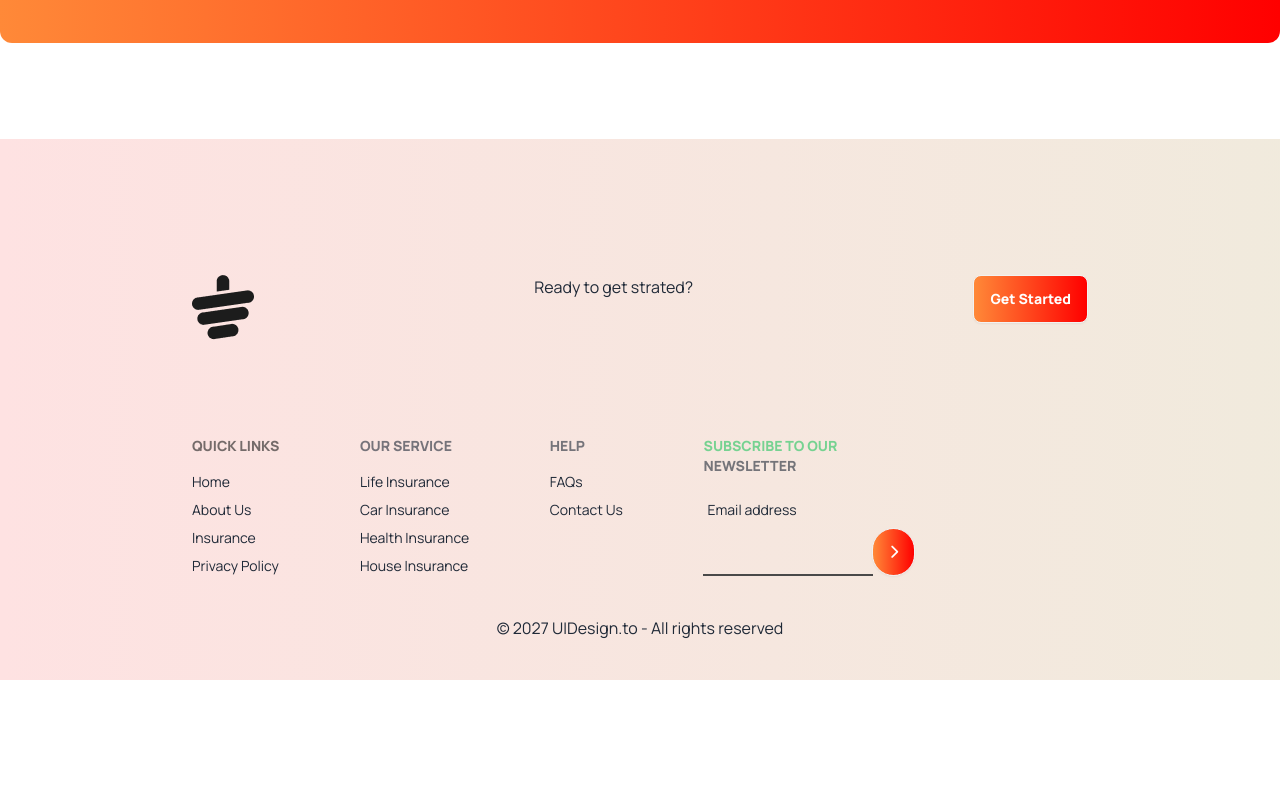
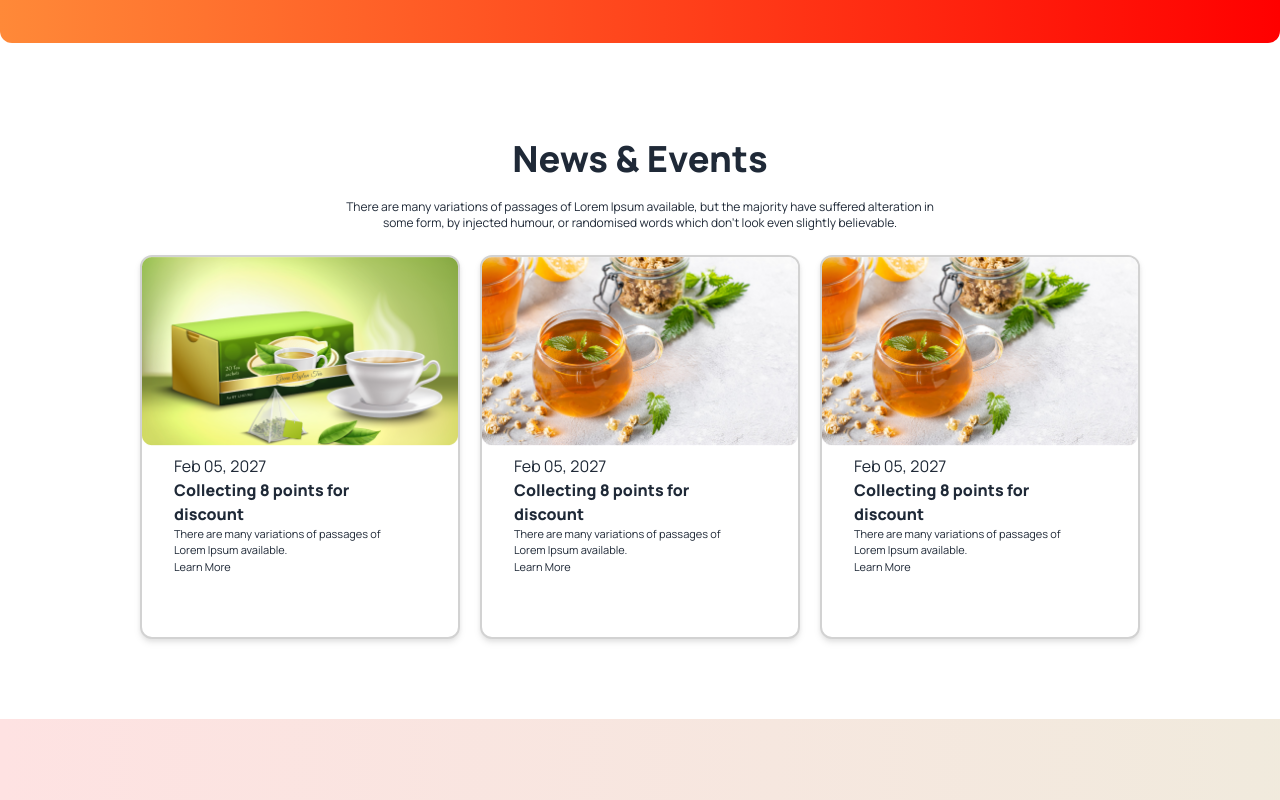
Before and after one commit to Harun3821/daisyui.tailwind, a plain HTML site: page index.html in a window 1280 px wide. Shown: the part 2440-3240 px from the top of the page. Before the commit the page ends 3120 px from the top, so only its background shows below. Drawn offline with nearby package versions, Linux system fonts and the light colour scheme.

Commit message:
first commit tea img section

```diff
--- a/index.html
+++ b/index.html
@@ -174,12 +174,68 @@
     </div>
   </div>
    </section>
+    <!---Events--section-text section----->
+ <section class="my-6 flex justify-center">
+  <div class="text-4xl text-center">
+    <h2 class="font-extrabold mb-5">News & Events</h2>
+    <p class="text-xs font-normal">There are many variations of passages of Lorem Ipsum available, but the majority have suffered alteration in<br>some form, by injected humour, or randomised words which don't look even slightly believable.</p>
+  </div>
+ </section>
+
+
+   <!----News--&--Events--section-- tea item---->
+   <section class="flex gap-5 flex-col  lg:flex-row  items-center justify-center">
+      <!-----items--tea--div------->
+      <div class="w-80 h-96 bg-[#FFF] border-2 drop-shadow-md  border-[#D2D2D2]  rounded-xl">
+      <img class=" items-center justify-center" src="img/news-1.png">
+     <div class="ml-5 p-2 px-3">
+      <h6>Feb 05, 2027</h6>
+      <h3 class="font-extrabold">Collecting 8 points for<br>discount</h3>
+      <p class="text-[11px]">There are many variations of passages of<br>Lorem Ipsum available.
+        <br>
+        Learn More
+      </p>
+     </div>
+
+      </div>
+      <div class="w-80 h-96 bg-[#FFF] border-2 drop-shadow-md  border-[#D2D2D2] rounded-xl">
+        <img class=" items-center justify-center" src="img/news-3.png">
+       <div class="ml-5 p-2 px-3">
+        <h6>Feb 05, 2027</h6>
+        <h3 class="font-extrabold">Collecting 8 points for<br>discount</h3>
+        <p class="text-[11px]">There are many variations of passages of<br>Lorem Ipsum available.
+          <br>
+          Learn More
+        </p>
+       </div>
+
+        </div>
+        <div class="w-80 h-96 bg-[#FFF] border-2 drop-shadow-md  border-[#D2D2D2] rounded-xl">
+          <img class=" items-center justify-center" src="img/news-3.png">
+         <div class="ml-5 p-2 px-3">
+          <h6>Feb 05, 2027</h6>
+          <h3 class="font-extrabold">Collecting 8 points for<br>discount</h3>
+          <p class="text-[11px]">There are many variations of passages of<br>Lorem Ipsum available.
+            <br>
+            Learn More
+          </p>
+         </div>
+
+          </div>
+
+    </section>
+
+
 
     </main>
 
 
 
-    <footer class="lg:px-48 px-4 py-10  bg-base-200 text-base-content bg-gradient-to-r from-red-100 to-[#E6A6231A]">
+
+
+
+
+    <footer class="lg:px-48 px-4 py-32 mt-20  bg-base-200 text-base-content bg-gradient-to-r from-red-100 to-[#E6A6231A]">
       <div class="flex justify-between my-24">
       <img src="img/cup.png">
       <p><span>Ready to get strated?</span></p>
```
